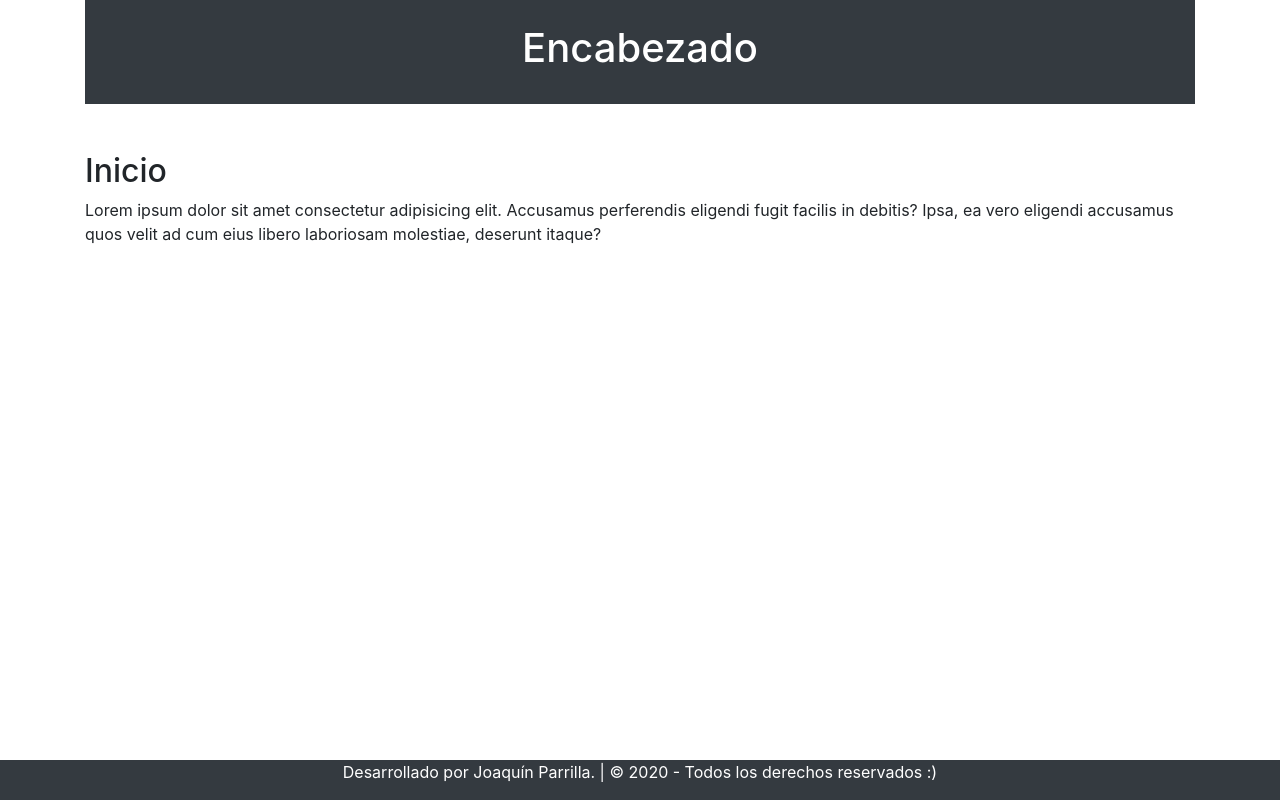
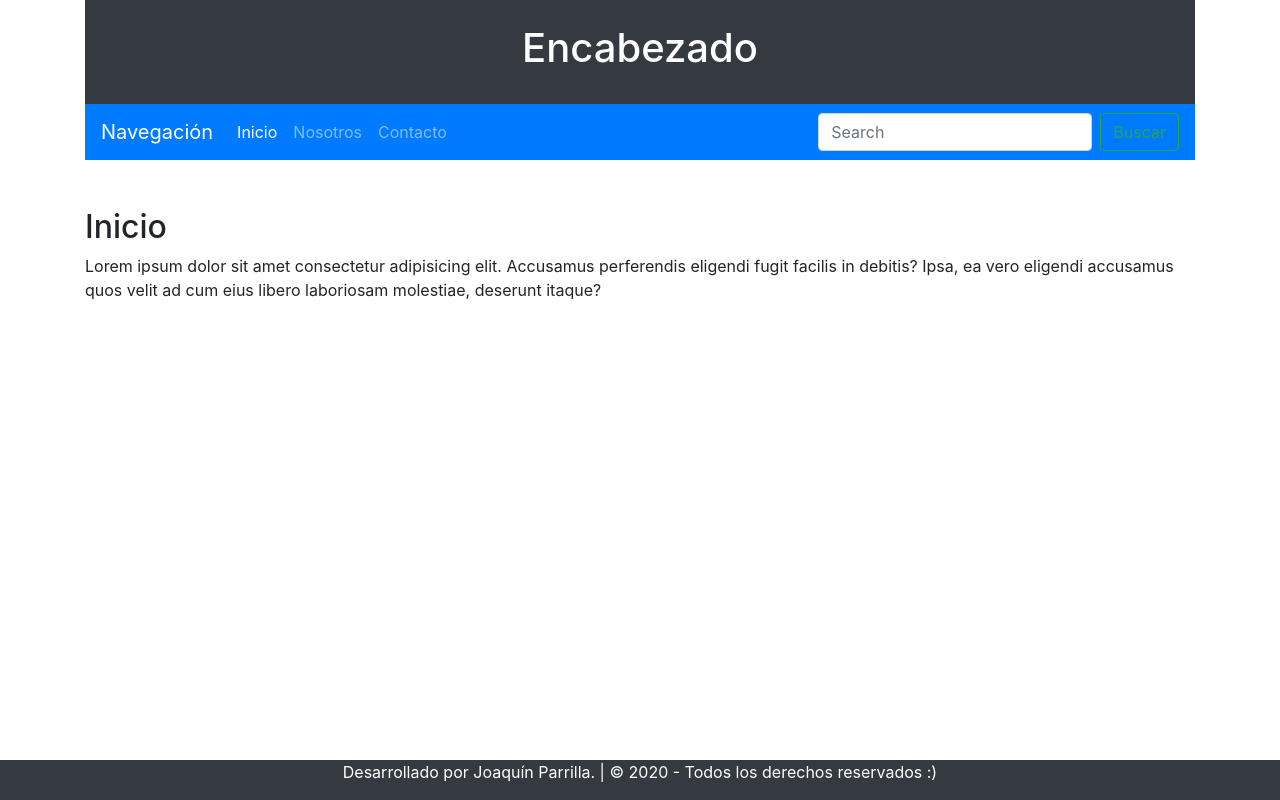
Before and after one commit to Joaquin-Developer/Angular-rutas-y-servicios, an Angular app: page / in a window 1280 px wide. Built offline with nearby package versions, Linux system fonts and the light colour scheme.

Commit message:
finalizo con los RouterLink

```diff
--- a/src/app/encabezado/encabezado.component.html
+++ b/src/app/encabezado/encabezado.component.html
@@ -1,3 +1,28 @@
 <div class="bg-dark text-white py-4 text-center">
     <h1>Encabezado</h1>
 </div>
+<nav class="navbar navbar-expand-lg navbar-dark bg-primary">
+    <a class="navbar-brand" href="#">Navegación</a>
+    <button class="navbar-toggler" type="button" data-toggle="collapse" data-target="#navbarSupportedContent" aria-controls="navbarSupportedContent" aria-expanded="false" aria-label="Toggle navigation">
+      <span class="navbar-toggler-icon"></span>
+    </button>
+
+    <div class="collapse navbar-collapse" id="navbarSupportedContent">
+      <ul class="navbar-nav mr-auto">
+        <li class="nav-item" routerLinkActive="active">
+          <a class="nav-link" [routerLink]="['/']" >Inicio <span class="sr-only">(current)</span></a>
+        </li>
+        <li class="nav-item" routerLinkActive="active">
+          <a class="nav-link" [routerLink]="['/nosotros']">Nosotros</a>
+        </li>
+
+        <li class="nav-item" routerLinkActive="active">
+          <a class="nav-link" [routerLink]="['/contacto']">Contacto</a>
+        </li>
+      </ul>
+      <form class="form-inline my-2 my-lg-0">
+        <input class="form-control mr-sm-2" type="search" placeholder="Search" aria-label="Search">
+        <button class="btn btn-outline-success my-2 my-sm-0" type="submit">Buscar</button>
+      </form>
+    </div>
+  </nav>
```
